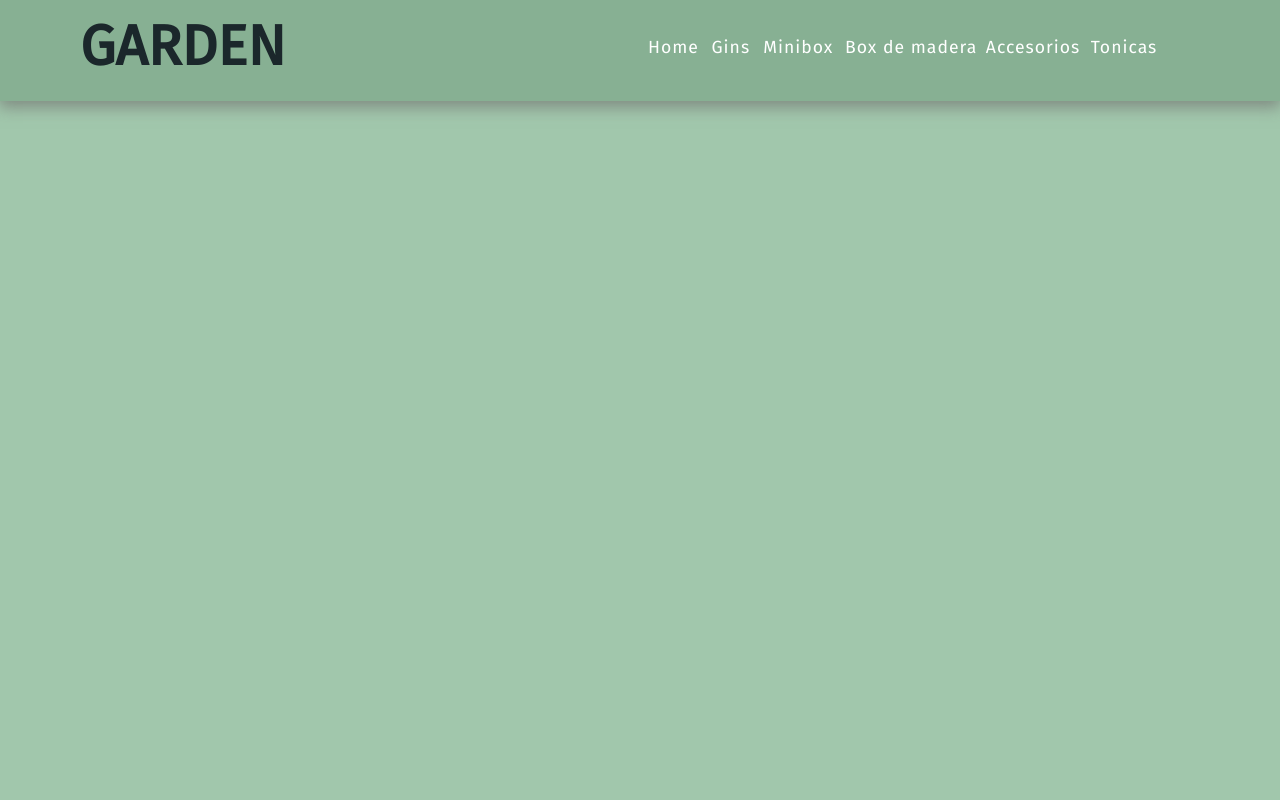
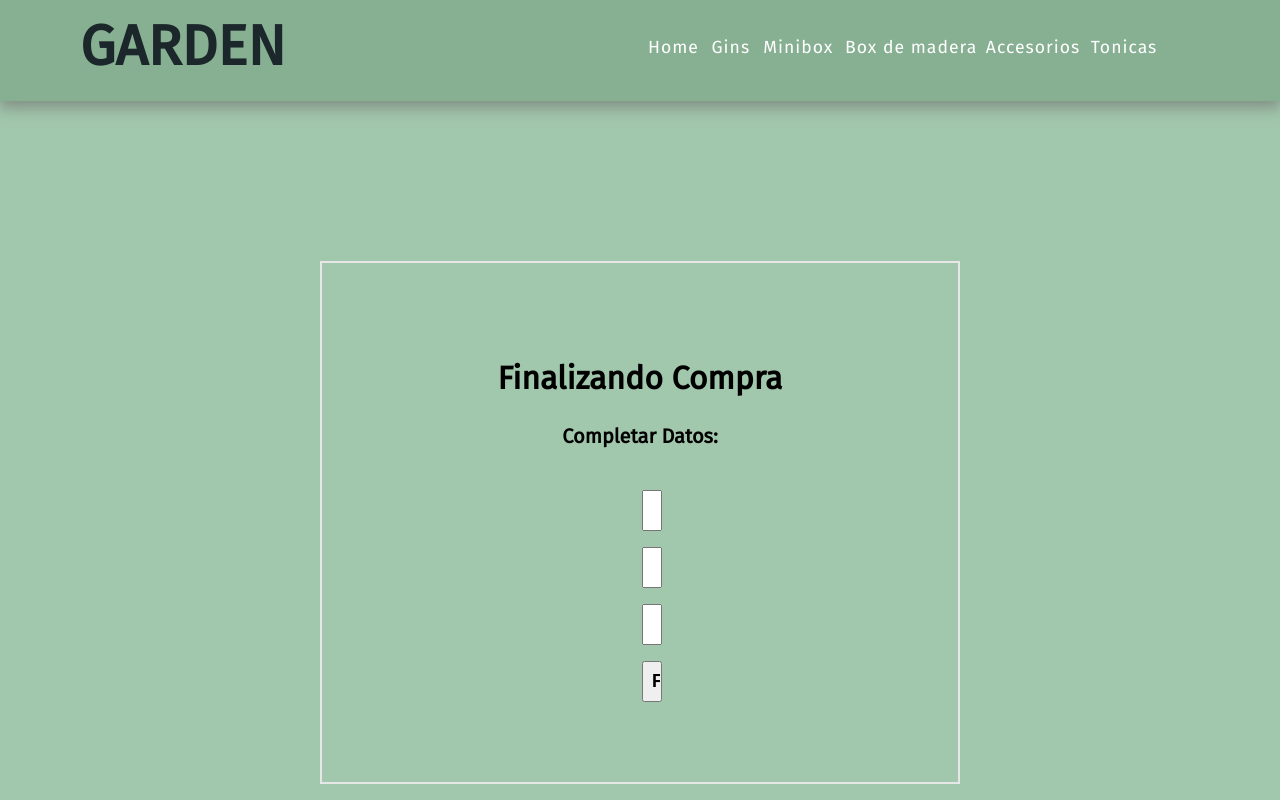
Before and after one commit to juanmatrellini/GARDEN-Trellini-react, a React (Create React App) app: page /checkout in a window 1280 px wide. Built offline with nearby package versions, Linux system fonts and the light colour scheme.

Commit message:
firebase II

```diff
--- a/src/App.js
+++ b/src/App.js
@@ -4,6 +4,7 @@ import { ItemListContainer } from './pages/ItemListContainer/ItemListContainer';
 import {ItemDetailContainer} from './pages/ItemDetailContainer/ItemDetailContainer';
 import { Route, Routes } from 'react-router-dom';
 import Cart from './components/Cart/Cart';
+import Checkout from './components/Checkout/Checkout';
 
 function App() {
   return (
@@ -16,6 +17,7 @@ function App() {
         <Route path='/category/:categoryId' element={<ItemListContainer/>}/>
         <Route path='/item/:id' element={<ItemDetailContainer/>}/>
         <Route path='/cart' element={<Cart/>}/>
+        <Route path='/checkout' element={<Checkout/>}/>
       </Routes>
 
 
--- a/src/components/Cart/Cart.jsx
+++ b/src/components/Cart/Cart.jsx
@@ -1,6 +1,6 @@
 import CartItem from "../CartItem/CartItem";
 import "./Cart.css"
-import {NavLink} from "react-router-dom"
+import {Link} from "react-router-dom"
 import { useCartContext } from "../context/CartContextProvider";
 import ButtonDefault from "../../components/ButtonDefault/ButtonDefault";
 
@@ -19,16 +19,16 @@ const Cart = () => {
         <>
         <div className="cartTotal">
             <h1>Total: $ {totalPrice()}</h1>
-            <NavLink to='/'><button className="btnContinue">Seguir Comprando</button></NavLink>
+            <Link to='/'><button className="btnContinue">Seguir Comprando</button></Link>
             <button className="btnEmpty" onClick={() => emptyCart()}>Vaciar Carrito</button>
-            <ButtonDefault title={"TERMINAR COMPRA"} />
+            <Link to='/checkout'><ButtonDefault title={"TERMINAR COMPRA"} /></Link>
         </div>
         </>
     )
 : (
         <>
             <h1>El carrito está vacío. Comience a comprar!</h1>
-            <NavLink to='/'><ButtonDefault title={"VER PRODUCTOS"} /></NavLink>
+            <Link to='/'><ButtonDefault title={"VER PRODUCTOS"} /></Link>
         </>
     )}
         </div>
--- /dev/null
+++ b/src/components/Checkout/CheckOut.css
@@ -0,0 +1,40 @@
+.checkOutDiv {
+    margin-top: 10rem;
+    margin-left: 20rem;
+    margin-right: 20rem;
+    padding: 5rem;
+    text-align: center;
+    border: #e7e7e7 2px solid;
+}
+
+.checkOutDiv h1 {
+    margin-top: 1rem;
+}
+
+.checkOutDiv h4 {
+    font-size: 20px;
+}
+
+.checkOutForm {
+    display: flex;
+    flex-direction: column;
+}
+
+.checkOutForm input {
+    font-size: 18px;
+    font-weight: bold;
+    padding: .5rem;
+    margin-top: 1rem;
+    margin-left: 15rem;
+    margin-right: 15rem;
+}
+
+.checkOutForm input:focus {
+    border: #87b093;
+}
+
+.loader {
+    justify-content: center;
+    text-align: center;
+    margin-top: 8rem;
+}
--- /dev/null
+++ b/src/components/Checkout/Checkout.jsx
@@ -0,0 +1,107 @@
+import React, { useState } from 'react'
+import "./CheckOut.css"
+import { useCartContext } from '../context/CartContextProvider'
+import db from '../../services/firebase';
+import { collection, addDoc } from 'firebase/firestore';
+import PropagateLoader from "react-spinners/PropagateLoader";
+
+function Checkout() {
+
+    const [isLoading, setLoading] = useState(false);
+    const {cartList, totalPrice, emptyCart} = useCartContext();
+    const [orderId, setId] = useState();
+    const [buyer, setBuyer] = useState({
+        Name: "",
+        Email: "",
+        PhoneNumber: ""
+    })
+
+    const {Name, Email, PhoneNumber} = buyer
+
+    const handleInputChange = (e) => {
+        setBuyer(({
+            ...buyer,
+            [e.target.name]: e.target.value
+        }))
+    }
+
+    const saveOrder = async(dataOrder) => {
+        setLoading(true)
+        try {
+            const col = collection (db, 'orders');
+            const order = await addDoc(col, dataOrder);
+            setId(order.id)
+            console.log(orderId)
+            emptyCart();
+            setLoading(false);
+        } catch (error) {
+            console.log(error);
+        }
+    }
+
+    const handleSubmit = (e) => {
+        e.preventDefault();
+        const total = totalPrice();
+        const day = new Date()
+        const itemsBought = cartList.map (i=> {return {id:i.id, title:i.title, price:i.price, quantity:i.quantity}})
+        const checkOrder = {buyer, itemsBought, day, total};
+        saveOrder(checkOrder);
+
+
+    }
+
+  return (
+    <div className='checkOutDiv'>
+        <h1>Finalizando Compra</h1>
+
+        {isLoading ?
+            <div className='loader'>
+                <PropagateLoader color={"white"} size={30} speedMultiplier={0.7} />
+            </div>
+            : (
+                !orderId &&
+            <div>
+                <h4>Completar Datos:</h4>
+                <form className='checkOutForm' onSubmit={handleSubmit}>
+                    <input
+                        type="text"
+                        name="Name"
+                        placeholder="Name"
+                        value={Name}
+                        onChange={handleInputChange}
+                        required
+                        />
+                    <input
+                        type="email"
+                        name="Email"
+                        placeholder="Email"
+                        value={Email}
+                        onChange={handleInputChange}
+                        required
+                        />
+                    <input
+                        type="number"
+                        name="PhoneNumber"
+                        placeholder="Phone Number"
+                        value={PhoneNumber}
+                        onChange={handleInputChange}
+                        required
+                        />
+                    <input
+                        type="submit"
+                        value="Finalizar Compra" />
+                </form>
+            </div>
+            ) }
+
+        {orderId &&
+            <div>
+                <h2>Su compra ha sido exitosa.</h2>
+                <p>Su número de orden es : {orderId}.</p>
+            </div>}
+
+    </div>
+  )
+}
+
+export default Checkout
--- a/src/pages/ItemDetailContainer/ItemDetailContainer.jsx
+++ b/src/pages/ItemDetailContainer/ItemDetailContainer.jsx
@@ -2,45 +2,46 @@ import { React, useState, useEffect } from "react";
 import "./ItemDetailContainer.css"
 import ItemDetail from '../../components/ItemDetail/ItemDetail'
 import { useParams, NavLink } from "react-router-dom";
-// import PropagateLoader from "react-spinners/PropagateLoader";
+import PropagateLoader from "react-spinners/PropagateLoader";
 import ButtonDefault from "../../components/ButtonDefault/ButtonDefault";
-import { doc, getDoc, getFirestore } from 'firebase/firestore'
-
-
-function getItem(id) {
-  const db = getFirestore();
-
-  const itemData = doc(db, 'items', id);
-
-  return getDoc(itemData);
-}
+import db from "../../services/firebase";
+import {doc, getDoc} from 'firebase/firestore'
 
 
 export const ItemDetailContainer = () => {
     const [item, setItem] = useState([]);
-    // const [isLoading, setLoading] = useState(false);
+    const [isLoading, setLoading] = useState(true);
     const { id } = useParams();
+
+    const getItem = async (idItem) => {
+      try {
+        setLoading(true)
+        const document = doc(db, 'items', idItem);
+        const response = await getDoc(document);
+        const result = {...response.data(), id: response.id}
+        setItem(result)
+        setLoading(false)
+      } catch (error) {
+        console.log (error)
+      }
+    }
 
 
     useEffect(() => {
       getItem(id)
-        .then(snapshot => {
-            setItem({...snapshot.data(), id: snapshot.id});
-        })
     }, [id]);
 
 
   return (
 
-    // <>
-    //   {!isLoading &&
-    //     <div className="loader">
+    <>
+    {isLoading &&
+    <div className="loader">
+    <PropagateLoader color={"white"} size={30} speedMultiplier={0.7} />
+    </div>
+    }
 
-    //       <PropagateLoader color={"white"} size={30} speedMultiplier={0.7} />
-    //     </div>
-    //   }
-
-    //   {isLoading &&
+    {!isLoading &&
       <>
         <div className="detailContainer">
           <ItemDetail item={item} />
@@ -48,9 +49,8 @@ export const ItemDetailContainer = () => {
         <NavLink to='/'><ButtonDefault title={"Volver"} /></NavLink>
     </>
 
-
-    //   }
-    // </>
+    }
+     </>
 
   )
 }
--- a/src/pages/ItemListContainer/ItemListContainer.jsx
+++ b/src/pages/ItemListContainer/ItemListContainer.jsx
@@ -4,59 +4,50 @@ import "./ItemListContainer.css";
 import ItemList from "../../components/ItemList/ItemList";
 import { useParams } from "react-router-dom";
 import PropagateLoader from "react-spinners/PropagateLoader";
-import {collection, getDocs, getFirestore, query, where} from 'firebase/firestore'
-
-
-function getProducts (category) {
-  const db = getFirestore();
-
-  const itemsCollection = collection(db, 'items');
-
-  const q = category && query(
-    itemsCollection,
-    where('category', '==', category)
-  )
-    return getDocs(q || itemsCollection);
-
-}
+import db from "../../services/firebase";
+import {collection, getDocs, query, where} from 'firebase/firestore'
 
 
 
 export const ItemListContainer = () => {
   const [products, setProducts] = useState([]);
-  // const [isLoading, setLoading] = useState();
+  const [isLoading, setLoading] = useState(true);
   const { categoryId } = useParams();
 
+  const getData = async (category) => {
+    try {
+      setLoading(true)
+      const document = category
+        ? query(collection(db, "items"), where ('type', '==', category))
+        : collection(db, "items")
+      const col = await getDocs(document);
+      const result = col.docs.map((doc) => doc = { ...doc.data(), id: doc.id})
+      setProducts(result)
+      setLoading(false)
+    } catch (error) {
+      console.log(error)
+    }
+  }
 
   useEffect(() => {
-    getProducts(categoryId)
-    .then(snapshot => {
-      setProducts(snapshot.docs.map(doc => {
-        return {...doc.data(), id: doc.id}
-      }))
-    })
-    .catch(err => {
-      console.log(err);
-      alert('Ocurrion un error')
-    })
-  }, [categoryId]);
+    getData(categoryId)
+    }, [categoryId]);
+
+  return (
+    <>
+      {isLoading &&
+        <div className="loader">
+          <PropagateLoader color={"white"} size={30} speedMultiplier={0.7} />
+        </div>
+      }
 
 
-  return (
-    // <>
-    //   {!isLoading &&
-    //     <div className="loader">
-    //       <PropagateLoader color={"white"} size={30} speedMultiplier={0.7} />
-    //     </div>
-    //   }
-
-
-    //   {isLoading &&
+      {!isLoading &&
         <div className="container">
           <ItemList products={products} />
         </div>
-    //   }
-    // </>
+      }
+    </>
 
   );
 };
--- /dev/null
+++ b/src/services/firebase.js
@@ -0,0 +1,16 @@
+import { initializeApp } from "firebase/app";
+import { getFirestore } from "firebase/firestore";
+
+const firebaseConfig = {
+  apiKey: "AIzaSyDCKcTwAgCpgBHN7-8dUxwurno0ZDJ03EA",
+  authDomain: "garden-trellini-r.firebaseapp.com",
+  projectId: "garden-trellini-r",
+  storageBucket: "garden-trellini-r.appspot.com",
+  messagingSenderId: "562961172295",
+  appId: "1:562961172295:web:5c94e0fb44700111deae62"
+};
+
+const app = initializeApp(firebaseConfig);
+const db =getFirestore(app);
+
+export default db
```
